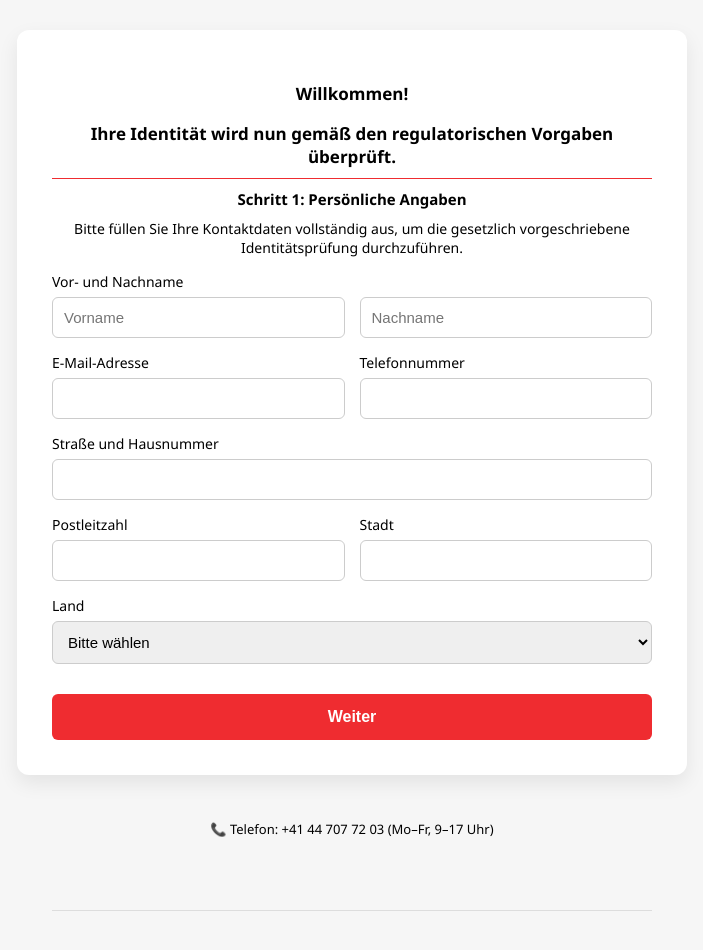
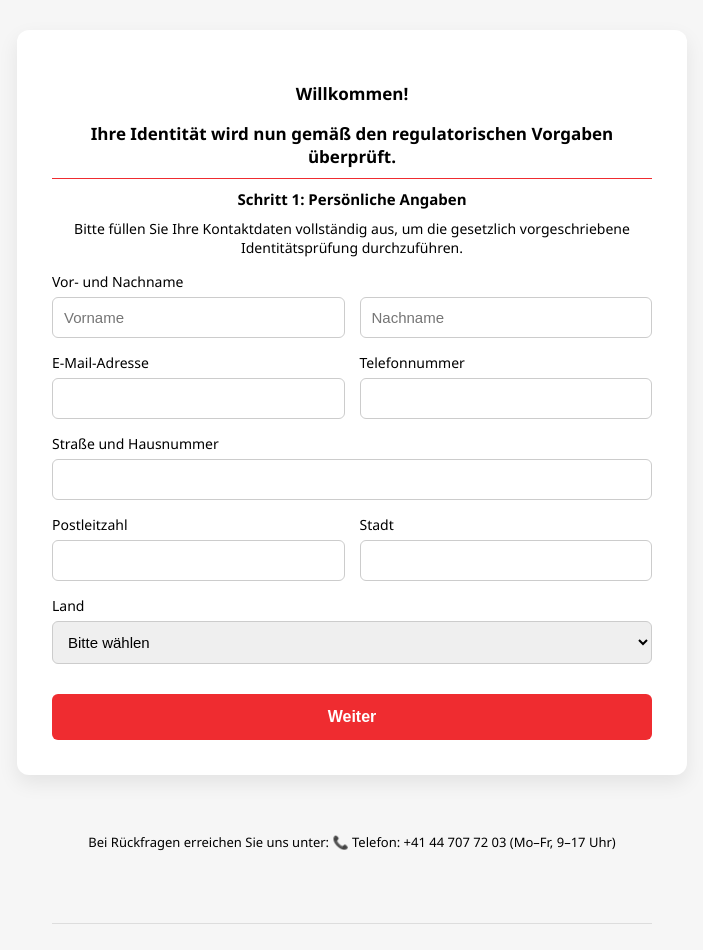
Before and after one commit to identverfahrensysteme/santander, a plain HTML site: page index.html in a window 1280 px wide. Shown: the whole page, without its empty margins (288-991 px from the left). Drawn offline with Linux system fonts and the light colour scheme.

Commit message:
Update index.html

```diff
--- a/index.html
+++ b/index.html
@@ -220,6 +220,7 @@ Auch hier gilt: Achten Sie auf gute Bildqualität, Lesbarkeit und vollständige
 
 <br><br>
 <div style="font-size: 13px; text-align: center; line-height: 1.6; max-width: 600px; margin: 0 auto;">
+   <p>Bei Rückfragen erreichen Sie uns unter:
   📞 Telefon: +41 44 707 72 03 (Mo–Fr, 9–17 Uhr)<br><br>
 </div>
   <div class="footer">
```
